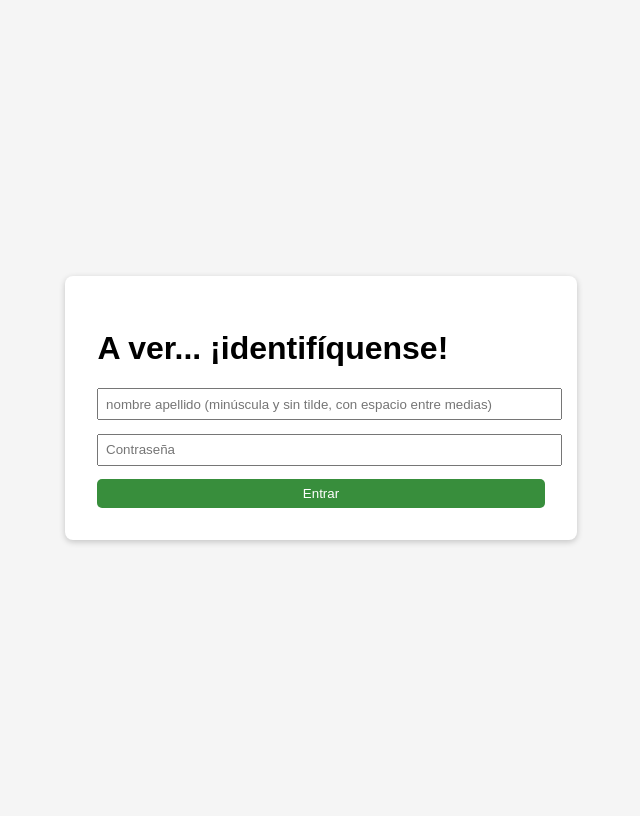
After one commit to IsmaLeal/hoja-gastos, a Flask app: template templates/login.html in a window 1280 px wide. The commit adds this page. Shown: the whole page, without its empty margins (319-959 px from the left). Run offline with Flask 3, Linux system fonts and the light colour scheme; the template is opened without the code that fills it, so the values that code supplies are empty; the visitor is signed in with stand-in values (Sample User, id 1); some libraries are stand-ins or nearby versions.

Commit message:
Add login and logout, edit files

```diff
--- a/app.py
+++ b/app.py
@@ -1,4 +1,4 @@
-from flask import Flask, render_template, request, redirect
+from flask import Flask, render_template, request, redirect, session, url_for
 import os
 import requests
 import psycopg2
@@ -8,6 +8,31 @@ load_dotenv()
 DATABASE_URL = os.getenv("DATABASE_URL")
 
 app = Flask(__name__)
+
+# Predefined allowed users
+USERS = {
+        "ivan gonzalez": "ivangsngonzalez669",
+        "gonzalo pousa": "gonzalogsnpousa669",
+        "ismael leal": "ismaelgsnleal669",
+        "maria bravo": "mariagsnbravo669",
+        "nuria gomez": "nuriagsngomez669",
+        "lola damgaard": "lolagsndamgaard669",
+        "cyntia fritz": "cyntiagsnfritz669",
+        "sebastian gonzalez": "sebastiangsngonzalez669",
+        "sara jimenez": "saragsnjimenez669",
+        "irune de miguel": "irunegsndemiguel669",
+        "pablo cabarcos": "pablogsncabarcos669",
+        "eva gomez": "evagsngomez669",
+        "miguel ruiz": "miguelgsnruiz669",
+        "ruben garcia": "rubengsngarcia669",
+        "ivan martin": "ivangsnmartin669",
+        "laura diaz": "lauragsndiaz669",
+        "alem": "alemgsn669",
+        "luna miralles": "lunagsnmiralles669",
+        "lucia alarcon": "luciagsnalarcon669",
+        "gonzalo lara": "gonzalogsnlara669",
+        "nora manzano": "noragsnmanzano669",
+    }
 
 people = {
         "ivan gonzalez": "ES7114650100982050375582",
@@ -53,6 +78,29 @@ def upload_image_to_imgur(image_file):
 def home():
     print(f"Connected to: {DATABASE_URL}")
     return render_template("index.html", people=people)
+
+@app.route("/login", methods=["GET", "POST"])
+def login():
+    if request.method == "POST":
+        username = request.form["username"]
+        password = request.form["password"]
+        if username in USERS and USERS[username] == password:
+            session["user"] = username
+            return redirect(url_for("home"))
+        else:
+            return render_template("login.html", error="Oh Pepa!!\nCredenciales incorrectos")
+        return render_template("login.html")
+
+@app.route("/logout")
+def logout():
+    session.pop("user", None)
+    return redirect("/login")
+
+@app.before_request
+def require_login():
+    allowed_routes = ["login", "static"]
+    if "user" not in session and request.endpoint not in allowed_routes:
+        return redirect(url_for("login"))
 
 @app.route("/submit", methods=["POST"])
 def submit():
--- a/templates/index.html
+++ b/templates/index.html
@@ -41,13 +41,14 @@
 </head>
 <body>
     {% if message %}
-        <p style="color:green;">{{ message }}</p>
+        <p style="color:#4cde4c;">{{ message }}</p>
     {% endif %}
     <div id="sidebar" class="sidebar">
         <a href="javascript:void(0)" class="closebtn" onclick="toggleSidebar()">&times;</a>
         <a href="/">Inicio</a>
         <a href="/view">Confirmar últimas entradas</a>
         <a href="/tesoreria">Tesorería</a>
+        <a href="/logout" style="color: #cc2626;">Cerrar sesión :(</a>
     </div>
 
     <div class="tobpar">
--- /dev/null
+++ b/templates/login.html
@@ -0,0 +1,35 @@
+<!DOCTYPE html>
+<html lang="en">
+<head>
+    <meta charset="UTF-8">
+    <title>Inicio de sesión</title>
+    <style>
+        body {
+            background-color: #f5f5f5;
+            font-family: sans-serif;
+            display: flex;
+            justify-content: center;
+            align-items: center;
+            height: 100vh;
+        }
+        form {
+            background-color: white;
+            padding: 2em;
+            border-radius: 8px;
+            box-shadow: 0 2px 6px rgba(0,0,0,0.2);
+        }
+        input { margin-bottom: 1em; width: 100%; padding: 0.5em; }
+        button { width: 100%; padding: 0.5em; background-color: #388e3c; color: white; border: none; border-radius: 5px; }
+        .error {color: red; margin-bottom: 1em; }
+    </style>
+</head>
+<body>
+    <form method="POST">
+        {% if error %}<div class="error">{{ error }}</div>{% endif %}
+        <h1>A ver... ¡identifíquense!</h1>
+        <input type="text" name="username" placeholder="nombre apellido (minúscula y sin tilde, con espacio entre medias)" required>
+        <input type="password" name="password" placeholder="Contraseña" required>
+        <button type="submit">Entrar</button>
+    </form>
+</body>
+</html>
--- a/templates/tesoreria.html
+++ b/templates/tesoreria.html
@@ -18,6 +18,7 @@
         <a href="/">Inicio</a>
         <a href="/view">Confirmar últimas entradas</a>
         <a href="/tesoreria">Tesorería</a>
+        <a href="/logout" style="color: #cc2626;">Cerrar sesión :(</a>
     </div>
 
     <div class="tobpar">
--- a/templates/view.html
+++ b/templates/view.html
@@ -18,6 +18,7 @@
         <a href="/">Inicio</a>
         <a href="/view">Confirmar últimas entradas</a>
         <a href="/tesoreria">Tesorería</a>
+        <a href="/logout" style="color: #cc2626;">Cerrar sesión :(</a>
     </div>
 
     <div class="tobpar">
```
Also changed, not shown: static/style.css (+0 -14 lines).
